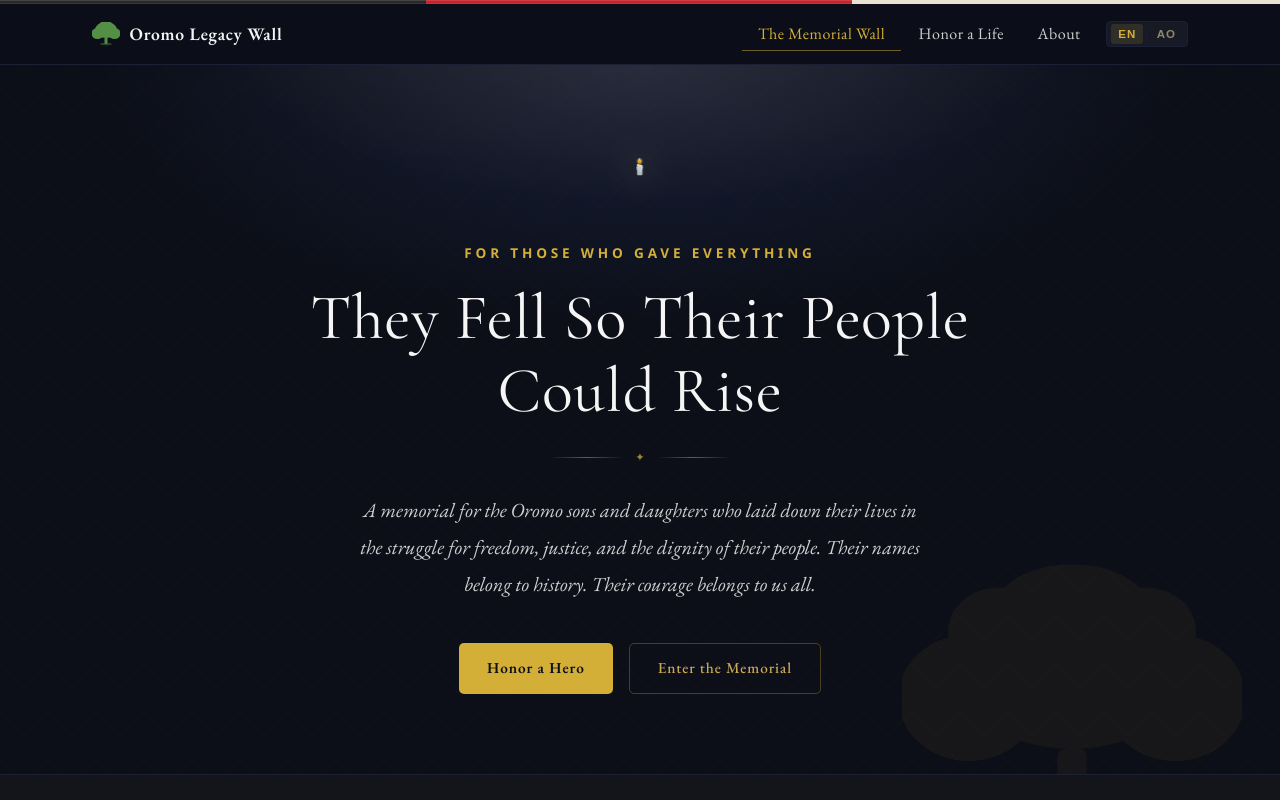
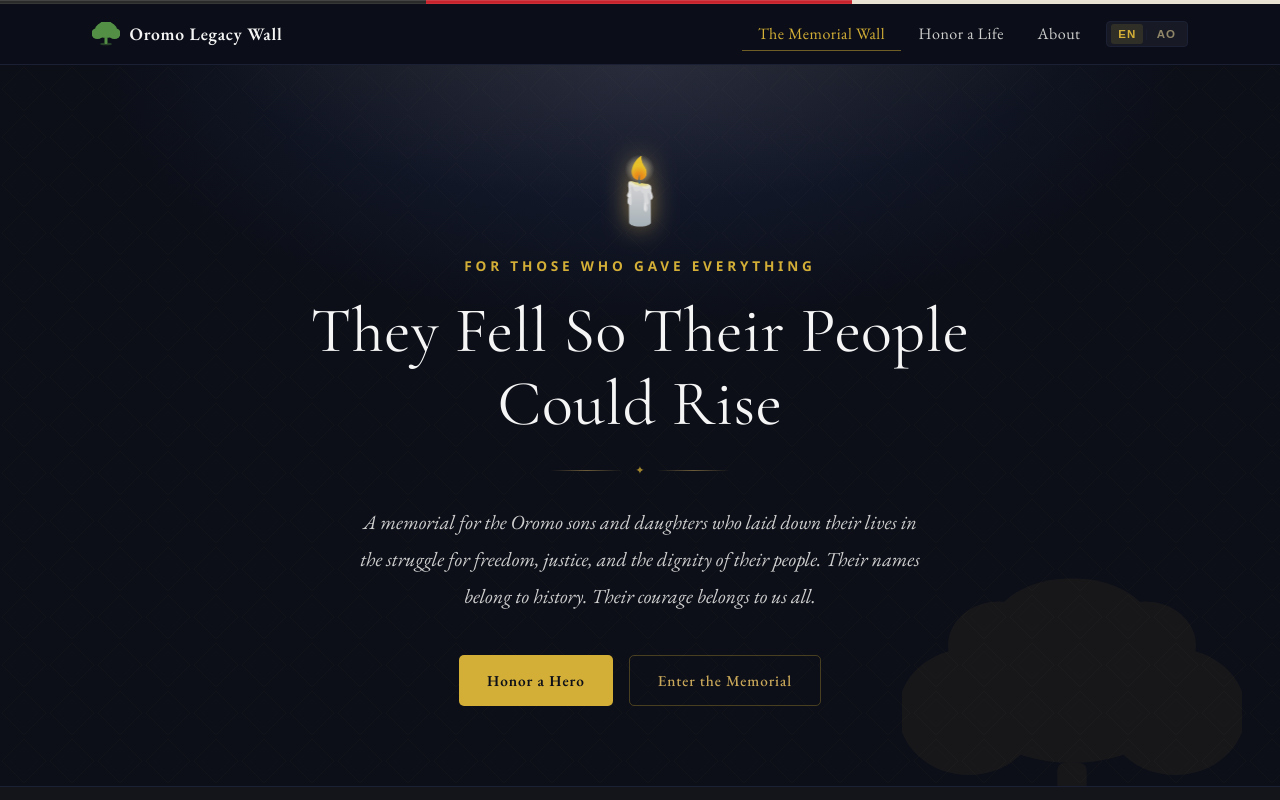
Before and after one commit to ayye79-wq/oromo-legacy-wall, a React (Vite) app in the folder frontend/: page / in a window 1280 px wide. Shown: the top 800 px of the page. Built offline with nearby package versions, Linux system fonts and the light colour scheme; no server answers.

Commit message:
Update Home.css

```diff
--- a/frontend/src/pages/Home.css
+++ b/frontend/src/pages/Home.css
@@ -111,18 +111,19 @@
 }
 
 .hero-flame {
-  width: 42px;
-  height: 64px;
+  font-size: 64px;
+  line-height: 1.2;
   margin-bottom: 1.5rem;
-  filter: drop-shadow(0 0 16px rgba(228, 186, 90, 0.55));
+  display: block;
+  text-shadow: 0 0 24px rgba(228, 186, 90, 0.65);
   animation: flicker 4s ease-in-out infinite;
 }
 
 @keyframes flicker {
-  0%, 100% { transform: scale(1) translateY(0); filter: drop-shadow(0 0 16px rgba(228,186,90,0.55)); }
-  25% { transform: scale(0.97) translateY(-1px); filter: drop-shadow(0 0 22px rgba(228,186,90,0.7)); }
-  50% { transform: scale(1.02) translateY(0); filter: drop-shadow(0 0 14px rgba(228,186,90,0.45)); }
-  75% { transform: scale(0.98) translateY(-1px); filter: drop-shadow(0 0 18px rgba(228,186,90,0.6)); }
+  0%, 100% { transform: scale(1) translateY(0); text-shadow: 0 0 24px rgba(228,186,90,0.65); }
+  25% { transform: scale(0.97) translateY(-1px); text-shadow: 0 0 32px rgba(228,186,90,0.8); }
+  50% { transform: scale(1.02) translateY(0); text-shadow: 0 0 18px rgba(228,186,90,0.5); }
+  75% { transform: scale(0.98) translateY(-1px); text-shadow: 0 0 28px rgba(228,186,90,0.7); }
 }
 
 .hero-kicker {
```
